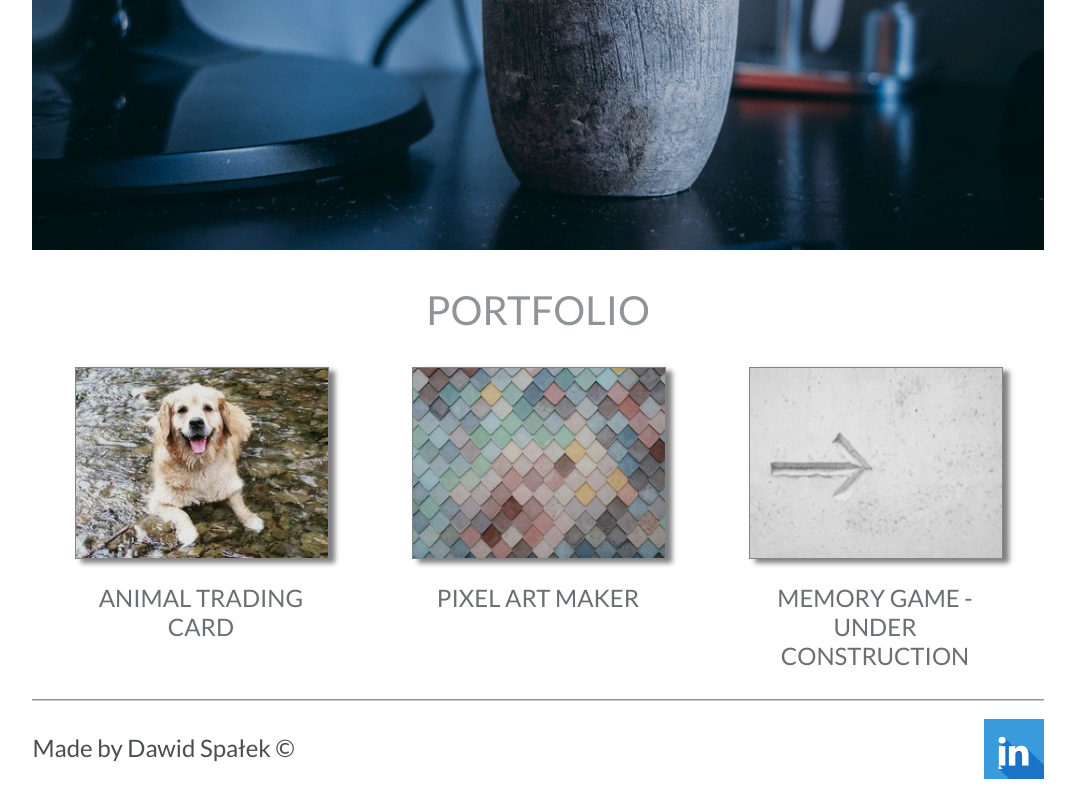
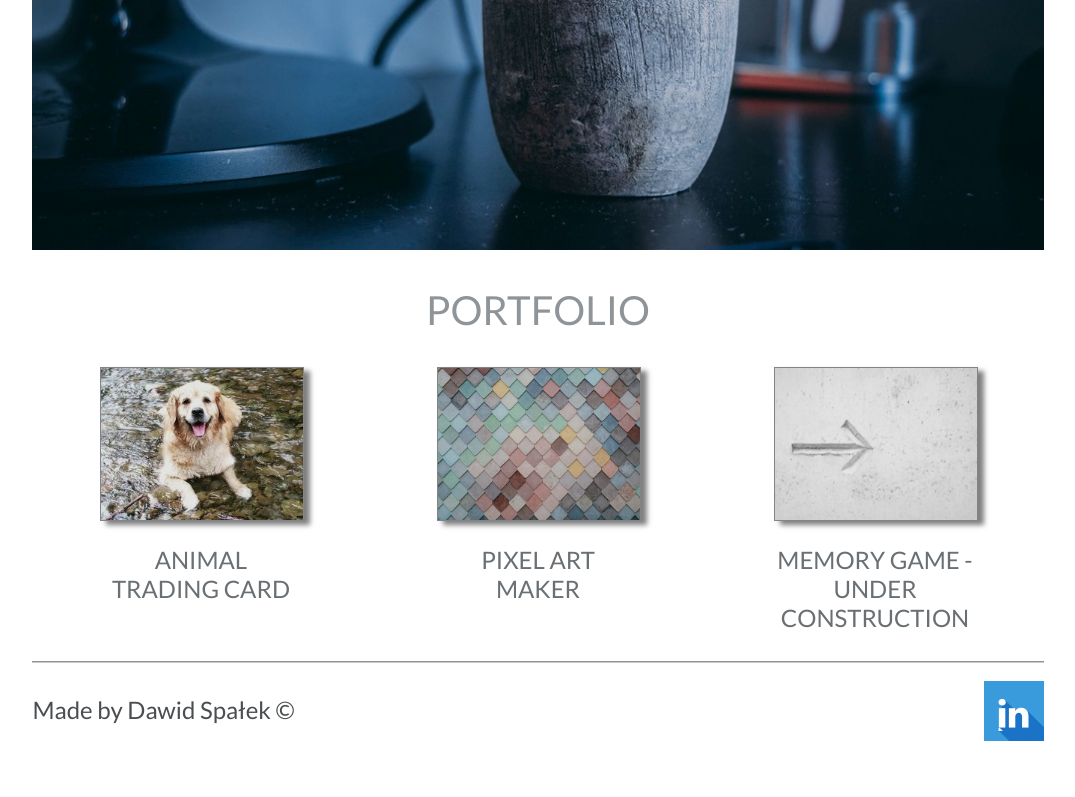
Before and after one commit to dawspa/DawidsWebPortfolio, a plain HTML site: page index.html in a window 1280 px wide. Shown: the part 652-1449 px from the top of the page, without its empty margins (102-1177 px from the left). After the commit the page ends 1411 px from the top, so only its background shows below. Drawn offline with Linux system fonts and the light colour scheme.

Commit message:
partially fixed displacement on higher resolution

```diff
--- a/css/responsive.css
+++ b/css/responsive.css
@@ -1,3 +1,9 @@
+@media screen and (min-width: 1201px) {
+    .projects_item {
+        max-width: 20%;
+    }
+}
+
 @media screen and (max-width: 1200px) {
     .name {
         font-size: 2em;
```
